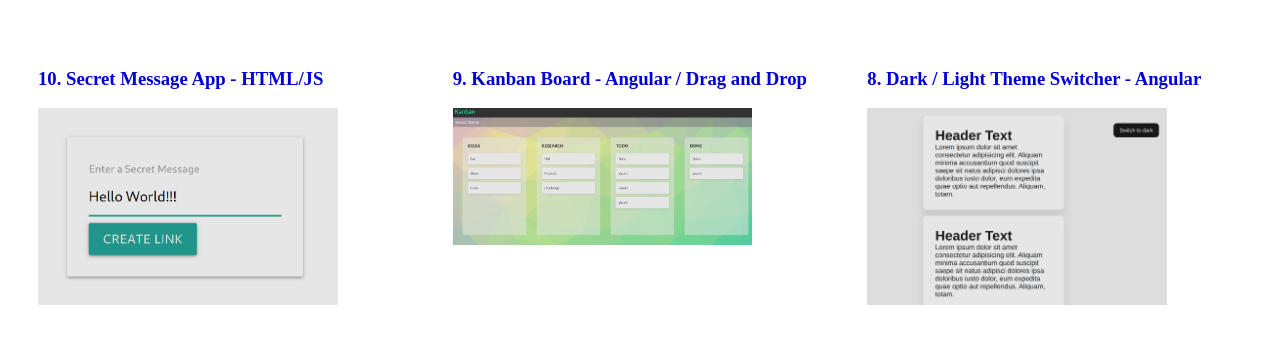
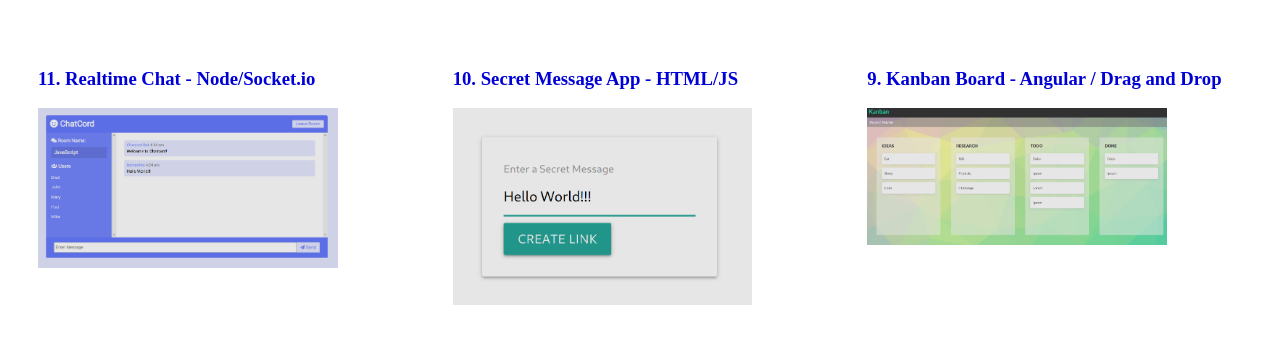
Before and after one commit to iromashko/vanilla-projects, a plain HTML site: page index.html in a window 1280 px wide. Shown: the part 101-447 px from the top of the page. Drawn offline with Linux system fonts and the light colour scheme.

Commit message:
11. chat application

```diff
--- a/index.html
+++ b/index.html
@@ -45,6 +45,13 @@
     <h1>100 Projects Challenge</h1>
 
     <main>
+      <div class="project">
+        <a target="_blank" href="https://chatcord-iromashko.herokuapp.com/">
+          <h3>11. Realtime Chat - Node/Socket.io</h3>
+          <img src="/_img_previews/chatcord.png" alt="chatcord" />
+        </a>
+      </div>
+
       <div class="project">
         <a target="_blank" href="secret-message">
           <h3>10. Secret Message App - HTML/JS</h3>
```
Also changed, not shown: _img_previews/chatcord.png (added).
